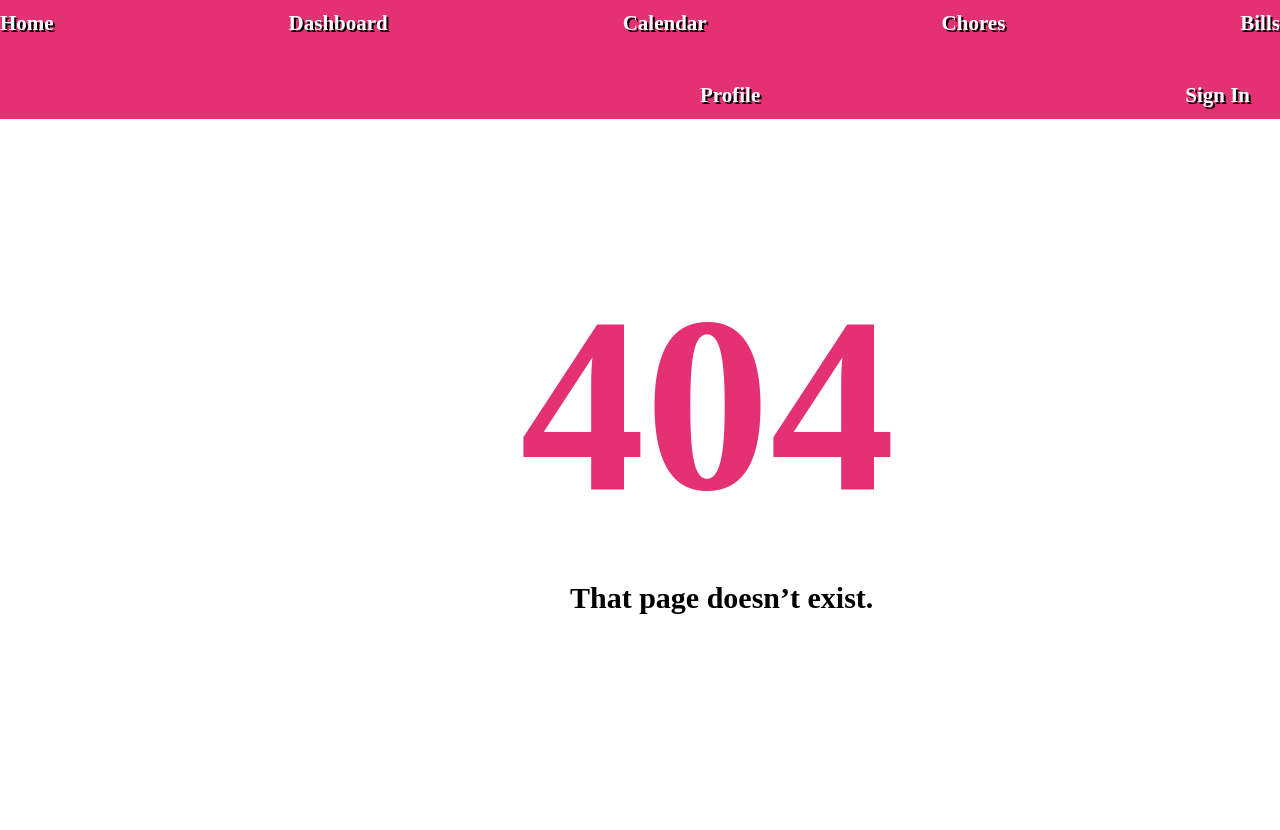
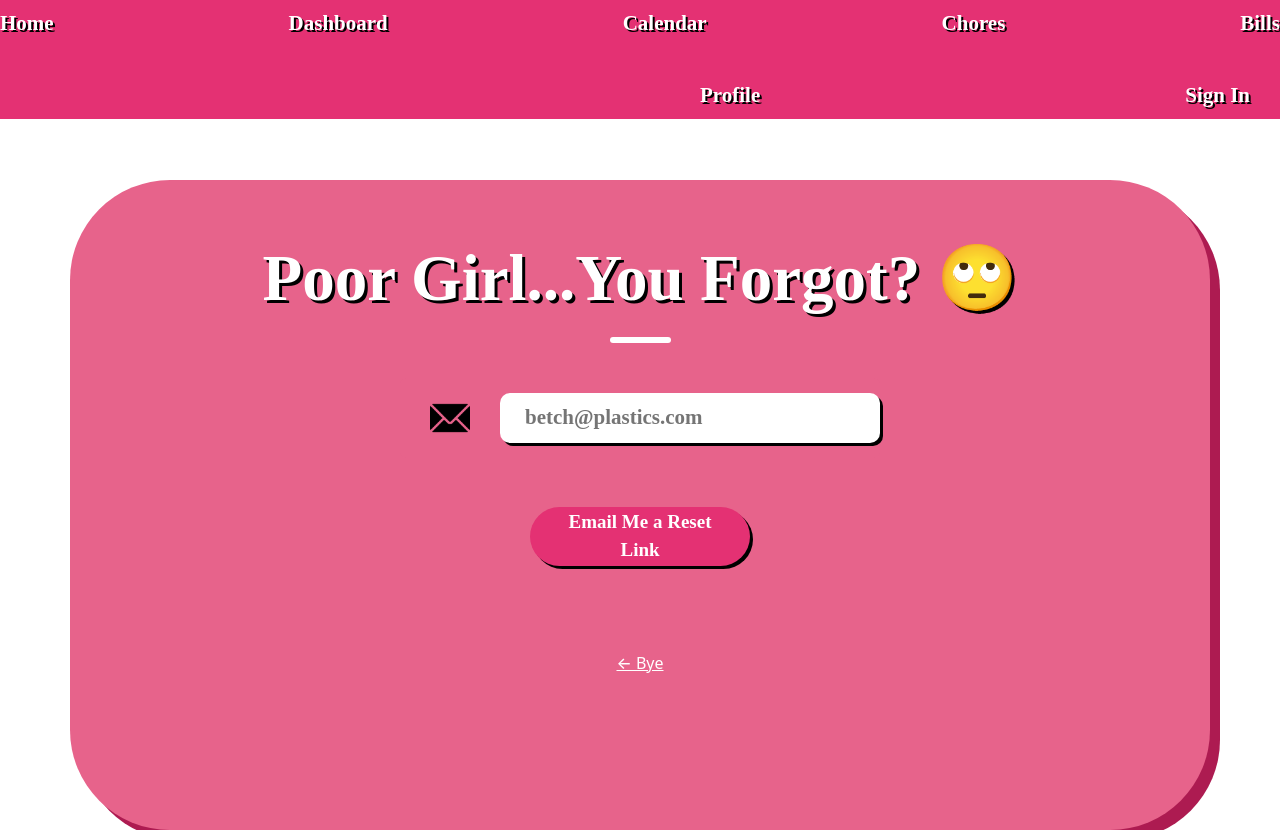
Before and after one commit to CPP-SheCodes-SLP-2025-26/fullstack, a React (Vite) app in the folder frontend/: page /forgot in a window 1280 px wide. Before the commit this address had no page. Before the commit the page ends 800 px from the top, so only its background shows below. Built offline with nearby package versions, Linux system fonts and the light colour scheme; a web font is replaced by a local one.

Commit message:
add forgot password page

```diff
--- a/frontend/src/App.jsx
+++ b/frontend/src/App.jsx
@@ -8,6 +8,7 @@ import Login from "./pages/Login";
 import Chores from "./pages/Chores";
 import Bills from "./pages/Bills";
 import NotFound from "./pages/NotFound";
+import ForgotPassword from "./pages/ForgotPassword"; // ✅ add this line
 
 export default function App() {
   return (
@@ -22,8 +23,9 @@ export default function App() {
         <Route path="/chores" element={<Chores />} />
         <Route path="/bills" element={<Bills />} />
 
-        {/* Login route */}
+        {/* Auth routes */}
         <Route path="/login" element={<Login />} />
+        <Route path="/forgot" element={<ForgotPassword />} /> {/* ✅ add this route */}
 
         {/* 404 */}
         <Route path="*" element={<NotFound />} />
--- a/frontend/src/lib/supabase.js
+++ /dev/null
@@ -1,6 +0,0 @@
-import { createClient } from '@supabase/supabase-js';
-
-export const supabase = createClient(
-  import.meta.env.VITE_SUPABASE_URL,
-  import.meta.env.VITE_SUPABASE_ANON_KEY
-);
--- /dev/null
+++ b/frontend/src/pages/ForgotPassword.jsx
@@ -0,0 +1,101 @@
+import React, { useState } from "react";
+import { Link } from "react-router-dom";
+import "./Login.css"; // reuse the same styles
+
+import email_icon from "../assets/email.png";
+
+export default function ForgotPassword() {
+  const [email, setEmail] = useState("");
+  const [state, setState] = useState("idle"); // idle | loading | success | error
+  const [msg, setMsg] = useState("");
+
+  const isValidEmail = (v) => /[^\s@]+@[^\s@]+\.[^\s@]+/.test(v);
+
+  async function handleSubmit(e) {
+    e.preventDefault();
+    setMsg("");
+
+    if (!email.trim()) {
+      setState("error");
+      setMsg("Enter your email, bestie.");
+      return;
+    }
+    if (!isValidEmail(email)) {
+      setState("error");
+      setMsg("That doesn’t look like a real email.");
+      return;
+    }
+
+    try {
+      setState("loading");
+
+      // TODO: replace with your backend endpoint
+      // const res = await fetch("/api/auth/forgot-password", {
+      //   method: "POST",
+      //   headers: { "Content-Type": "application/json" },
+      //   body: JSON.stringify({ email }),
+      // });
+      // if (!res.ok) throw new Error("Request failed");
+
+      // Demo: pretend success after a short wait
+      await new Promise((r) => setTimeout(r, 900));
+
+      setState("success");
+      setMsg(
+        "If that email has an account, we sent a reset link. Check your inbox!"
+      );
+    } catch {
+      setState("error");
+      setMsg("We couldn’t send it right now. Try again later.");
+    }
+  }
+
+  return (
+    <div className="container forgot-container">
+      <div className="header">
+        <div className="text">Poor Girl...You Forgot? 🙄 </div>
+        <div className="underline"></div>
+      </div>
+
+      <form onSubmit={handleSubmit} className="inputs" noValidate>
+        <div className="input">
+          <img src={email_icon} alt="email" />
+          <input
+            type="email"
+            placeholder="betch@plastics.com"
+            value={email}
+            onChange={(e) => setEmail(e.target.value)}
+          />
+        </div>
+
+        <div className="submit-container" style={{ marginTop: 24 }}>
+          <button
+            type="submit"
+            className="submit"
+            disabled={state === "loading"}
+          >
+            {state === "loading" ? "Sending..." : "Email Me a Reset Link"}
+          </button>
+        </div>
+
+        {!!msg && (
+          <p
+            style={{
+              textAlign: "center",
+              fontWeight: 1000,
+              color: state === "success" ? "#10b981" : "#000",
+            }}
+          >
+            {msg}
+          </p>
+        )}
+
+        <p style={{ textAlign: "center" }}>
+          <Link className="forgot-link" to="/login">
+            ← Bye
+          </Link>
+        </p>
+      </form>
+    </div>
+  );
+}
--- a/frontend/src/pages/Login.css
+++ b/frontend/src/pages/Login.css
@@ -122,3 +122,14 @@
   background: #ffffff;
   color: #000000;
 }
+
+/* Style for the new forgot password link */
+.forgot-link {
+  color: #ffffff;
+  text-decoration: underline;
+  cursor: pointer;
+}
+
+.forgot-link:hover {
+  opacity: 0.8;
+}
--- a/frontend/src/pages/Login.jsx
+++ b/frontend/src/pages/Login.jsx
@@ -1,8 +1,7 @@
 import React, { useEffect, useState } from "react";
-import { useLocation, useNavigate } from "react-router-dom";
+import { useLocation, useNavigate, Link } from "react-router-dom"; // ✅ added Link here
 import "./Login.css";
 
-// Use paths relative to /src/pages → /src/assets
 import email_icon from "../assets/email.png";
 import password_icon from "../assets/password.png";
 import user_icon from "../assets/user.png";
@@ -52,10 +51,13 @@ export default function Login({ session }) {
         </div>
       </div>
 
-      {/* Forgot password (hide on Sign Up) */}
+      {/* ✅ Updated Forgot Password Section */}
       {action === "Join The Plastics!" ? null : (
         <div className="forgot-password">
-          Forgot Your Password? Ugh Same. <span>Click Here, Loser!</span>
+          Forgot Your Password? Ugh Same.{" "}
+          <Link className="forgot-link" to="/forgot">
+            Click Here, Loser!
+          </Link>
         </div>
       )}
 
```
